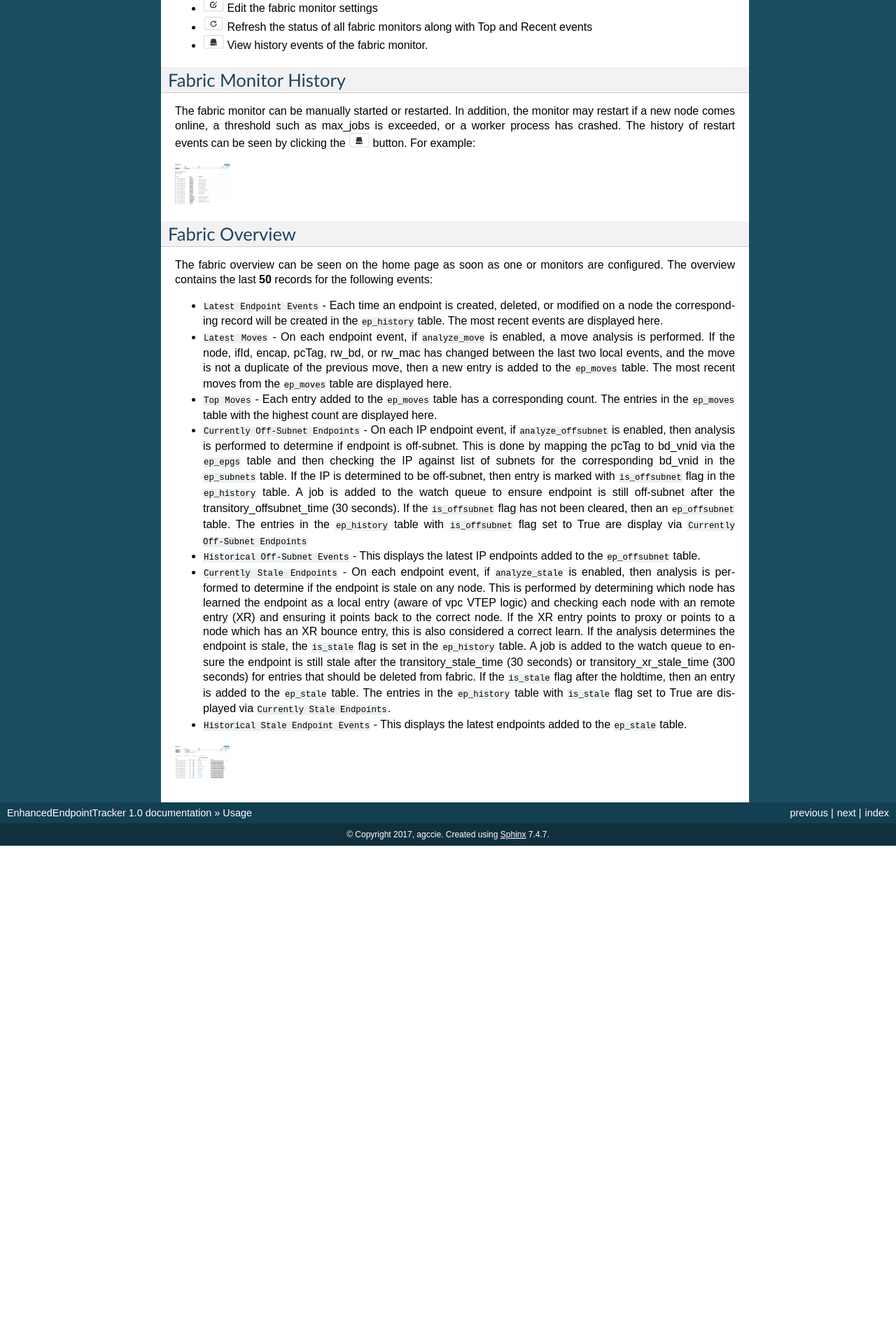
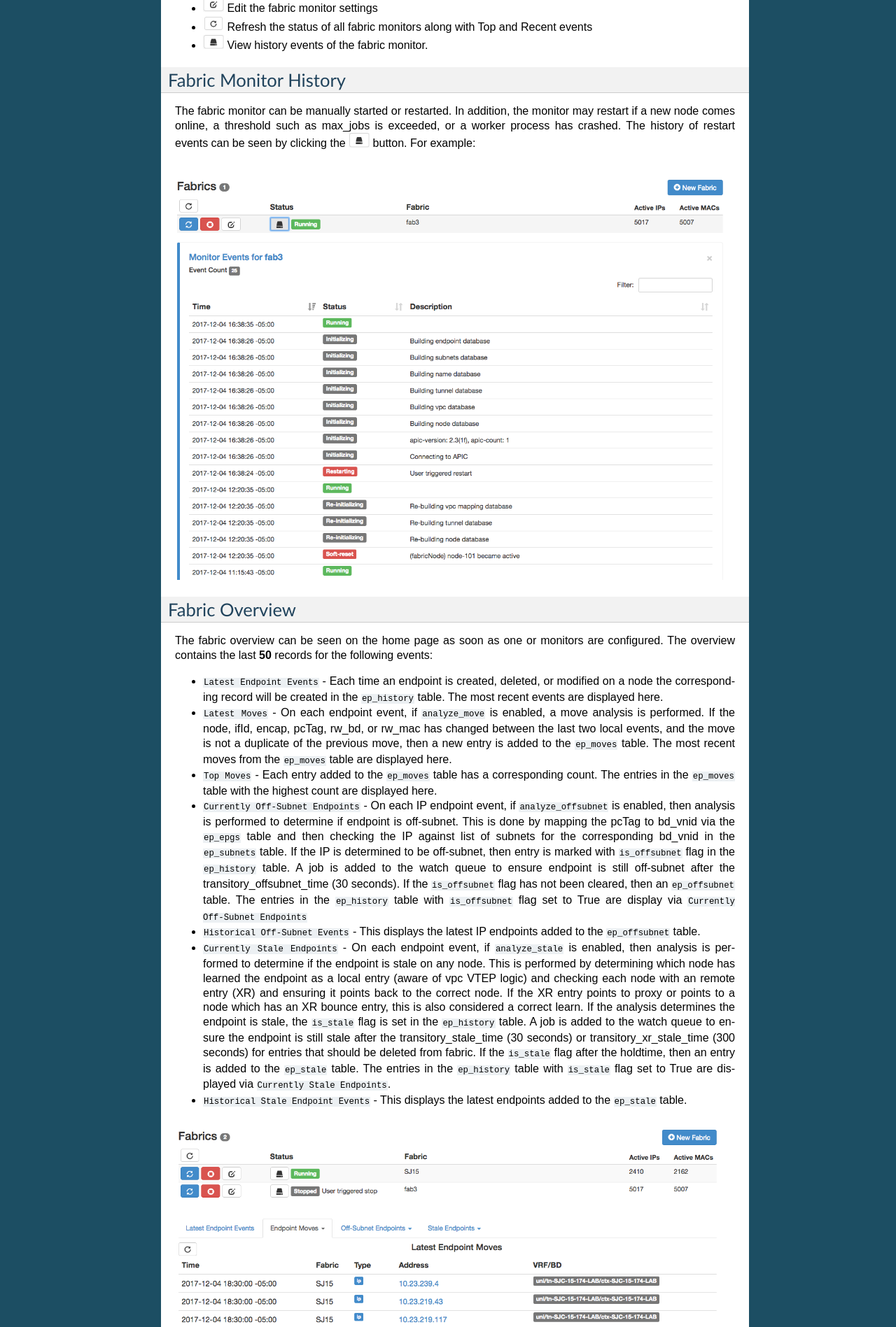
Before and after one commit to agccie/ACI-EnhancedEndpointTracker, a Sphinx documentation site: the page built from docs/usage.rst, in a window 1280 px wide. Shown: the part 1595-3492 px from the top of the page at 70% size. Built offline with Sphinx 7.4.7, drawn with Linux system fonts in a browser that asks for light colours; before the commit the page ends 2804 px from its top, so only the background shows below that.

Commit message:
Update usage.rst

```diff
--- a/docs/usage.rst
+++ b/docs/usage.rst
@@ -59,7 +59,6 @@ Fabric Monitor History
 The fabric monitor can be manually started or restarted.  In addition, the monitor may restart if a new node comes online, a threshold such as max_jobs is exceeded, or a worker process has crashed.  The history of restart events can be seen by clicking the |History| button.  For example:
 
 .. image:: screenshot-monitor-history.png
-   :width: 80
 
 
 Fabric Overview
@@ -83,7 +82,6 @@ The fabric overview can be seen on the home page as soon as one or monitors are
 
 
 .. image:: screenshot-latest-events.png
-   :width: 80
 
 
 
```
